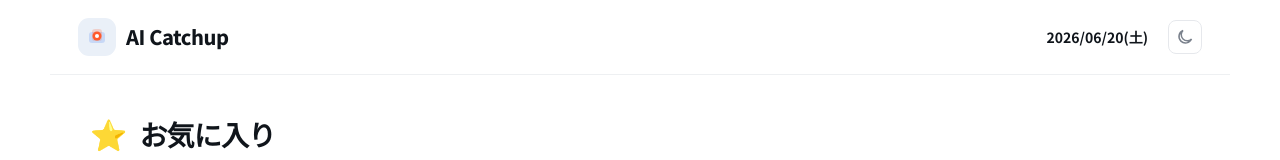
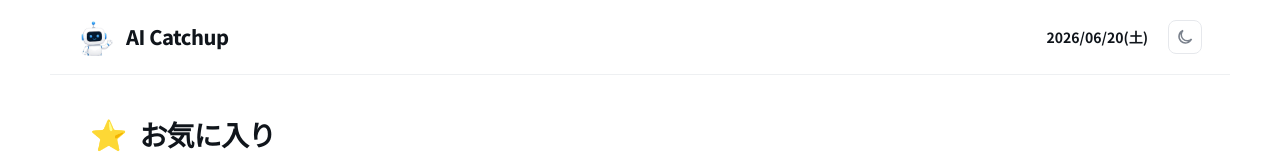
Before and after one commit to A-sato0422/ai-catch-up, a React (Vite) app: page /fav in a window 1280 px wide. Shown: the top 160 px of the page. Built offline with nearby package versions, Linux system fonts and the light colour scheme; no server answers; the database is empty.

Commit message:
デザインの微収支絵

```diff
--- a/src/components/ArticleCard.tsx
+++ b/src/components/ArticleCard.tsx
@@ -1,3 +1,4 @@
+import { useState } from 'react';
 import type { Article, ScreenConfig } from '../types';
 import SourceBadge from './SourceBadge';
 
@@ -57,17 +58,28 @@ export default function ArticleCard({ article, config, index, isOpen, isFav, onT
   const isClaude = article.claude !== false;
   const barColor = isClaude ? '#ff5a2c' : '#2f6df0';
   const displayText = article.full;
+  const [hovered, setHovered] = useState(false);
 
   return (
-    <div style={{
-      display: 'flex',
-      alignItems: 'stretch',
-      borderRadius: 16,
-      overflow: 'hidden',
-      border: '1px solid var(--card-line)',
-      background: 'var(--card)',
-      boxShadow: 'var(--card-shadow)',
-    }}>
+    <div
+      onClick={onToggleOpen}
+      onMouseEnter={() => setHovered(true)}
+      onMouseLeave={() => setHovered(false)}
+      style={{
+        display: 'flex',
+        alignItems: 'stretch',
+        borderRadius: 16,
+        overflow: 'hidden',
+        border: `1px solid ${hovered ? 'var(--card-line-hover, var(--card-line))' : 'var(--card-line)'}`,
+        background: 'var(--card)',
+        boxShadow: hovered
+          ? '0 8px 28px rgba(0,0,0,.13), 0 2px 8px rgba(0,0,0,.07)'
+          : 'var(--card-shadow)',
+        cursor: 'pointer',
+        transform: hovered ? 'translateY(-2px)' : 'translateY(0)',
+        transition: 'box-shadow 0.2s ease, transform 0.2s ease, border-color 0.2s ease',
+      }}
+    >
       {/* Color bar */}
       {config.hasBar && (
         <span style={{ width: 5, flexShrink: 0, background: barColor }} />
@@ -161,6 +173,7 @@ export default function ArticleCard({ article, config, index, isOpen, isFav, onT
             href={article.url}
             target="_blank"
             rel="noopener noreferrer"
+            onClick={e => e.stopPropagation()}
             style={{
               marginTop: 14,
               display: 'inline-flex', alignItems: 'center', gap: 6,
@@ -204,12 +217,13 @@ export default function ArticleCard({ article, config, index, isOpen, isFav, onT
             重要度 {article.imp}
           </span>
 
-          {/* External link badge — shown inline next to importance (update screen) */}
-          {config.externalBadge && (
+          {/* External link badge — shown inline next to importance (update screen), only when expanded */}
+          {config.externalBadge && isOpen && (
             <a
               href={article.url}
               target="_blank"
               rel="noopener noreferrer"
+              onClick={e => e.stopPropagation()}
               style={{
                 display: 'inline-flex', alignItems: 'center', gap: 5,
                 padding: '4px 10px', borderRadius: 8,
@@ -236,7 +250,7 @@ export default function ArticleCard({ article, config, index, isOpen, isFav, onT
       }}>
         {/* Fav toggle */}
         <button
-          onClick={onToggleFav}
+          onClick={e => { e.stopPropagation(); onToggleFav(); }}
           style={{
             display: 'flex', alignItems: 'center', justifyContent: 'center',
             width: 32, height: 32, borderRadius: 8,
@@ -253,7 +267,7 @@ export default function ArticleCard({ article, config, index, isOpen, isFav, onT
         {/* Chevron (expand/collapse) */}
         {config.chevron && (
           <button
-            onClick={onToggleOpen}
+            onClick={e => { e.stopPropagation(); onToggleOpen(); }}
             style={{
               display: 'flex', alignItems: 'center', justifyContent: 'center',
               width: 32, height: 32, borderRadius: 8,
--- a/src/components/Header.tsx
+++ b/src/components/Header.tsx
@@ -1,5 +1,6 @@
 import { useNavigate } from 'react-router-dom';
 import { useTheme } from '../context/ThemeContext';
+import robotIcon from '../assets/robots/robot_01.png';
 
 function LogoIcon() {
   return (
@@ -8,19 +9,19 @@ function LogoIcon() {
         width: 38,
         height: 38,
         borderRadius: 11,
-        background: 'var(--logo-bg)',
+        background: '#fff',
         display: 'flex',
-        alignItems: 'center',
+        alignItems: 'flex-start',
         justifyContent: 'center',
         flexShrink: 0,
+        overflow: 'hidden',
       }}
     >
-      <svg width="22" height="22" viewBox="0 0 22 22" fill="none">
-        <rect x="3" y="6" width="16" height="11" rx="3" fill="#2f6df0" opacity=".18" />
-        <rect x="6" y="3" width="10" height="12" rx="3" fill="#ff5a2c" opacity=".22" />
-        <circle cx="11" cy="10" r="4.5" fill="#ff5a2c" />
-        <circle cx="11" cy="10" r="2" fill="#fff" />
-      </svg>
+      <img
+        src={robotIcon}
+        alt=""
+        style={{ width: 44, height: 44, objectFit: 'cover', objectPosition: 'center top', flexShrink: 0 }}
+      />
     </span>
   );
 }
--- a/src/pages/ListPage.tsx
+++ b/src/pages/ListPage.tsx
@@ -41,9 +41,8 @@ export default function ListPage({ screen }: Props) {
   const meta = SCREEN_META[screen];
   const { articles, loading, error } = useArticles(screen);
 
-  const getOpen = (key: string, i: number) => {
-    if (key in openStates) return openStates[key];
-    return i === 0 && !!config.expand;
+  const getOpen = (key: string) => {
+    return openStates[key] ?? false;
   };
 
   // 楽観的UI: favOverrides に上書き値があればそちらを、なければ DB 値を使う
@@ -52,8 +51,8 @@ export default function ListPage({ screen }: Props) {
     return isFavDb;
   };
 
-  const toggleOpen = (key: string, i: number) =>
-    setOpenStates(prev => ({ ...prev, [key]: !getOpen(key, i) }));
+  const toggleOpen = (key: string) =>
+    setOpenStates(prev => ({ ...prev, [key]: !getOpen(key) }));
 
   const handleToggleFav = async (articleId: string, currentFav: boolean) => {
     const nextFav = !currentFav;
@@ -144,9 +143,9 @@ export default function ListPage({ screen }: Props) {
               article={article}
               config={config}
               index={i}
-              isOpen={getOpen(key, i)}
+              isOpen={getOpen(key)}
               isFav={isFav}
-              onToggleOpen={() => toggleOpen(key, i)}
+              onToggleOpen={() => toggleOpen(key)}
               onToggleFav={() => void handleToggleFav(article.id, isFav)}
             />
           );
```
